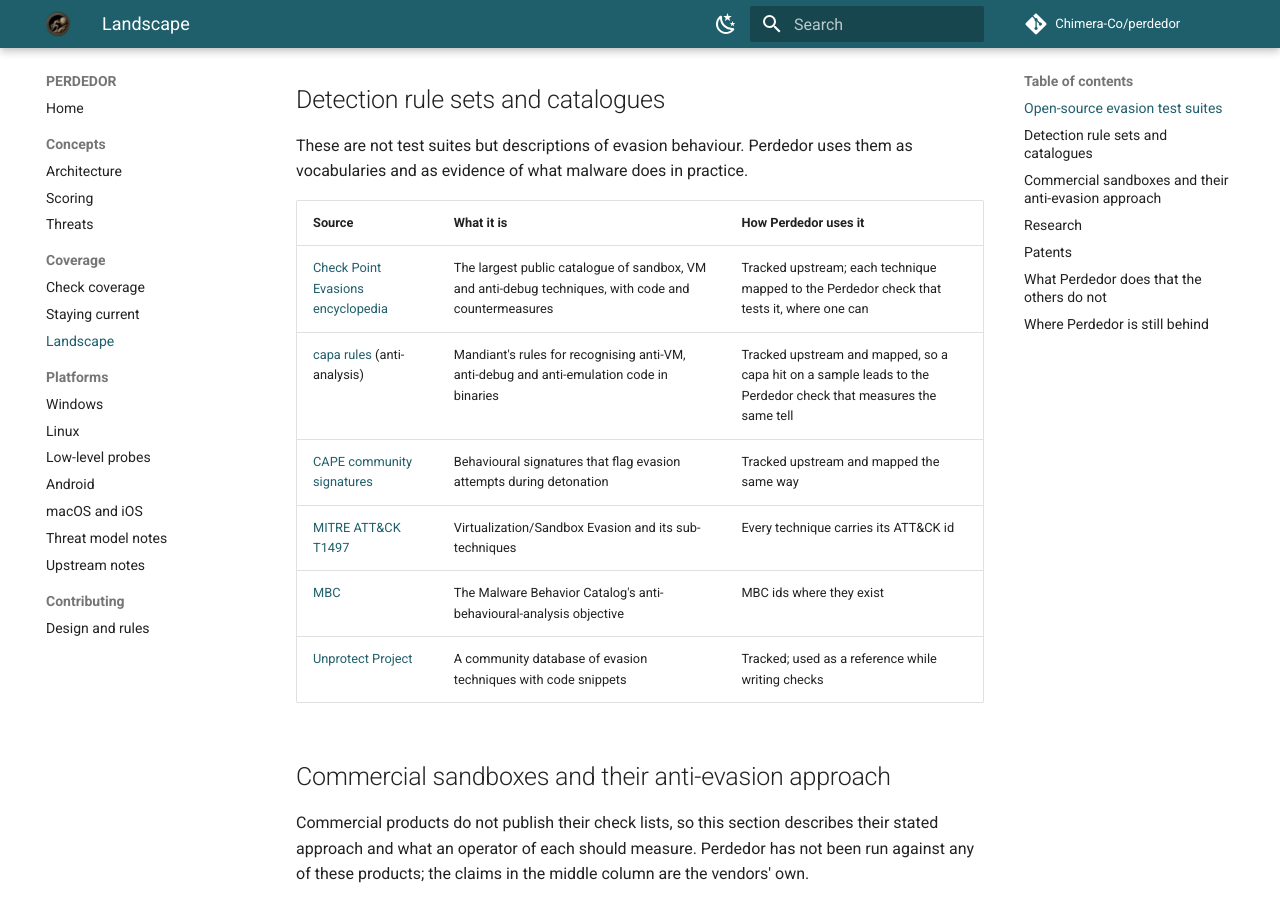
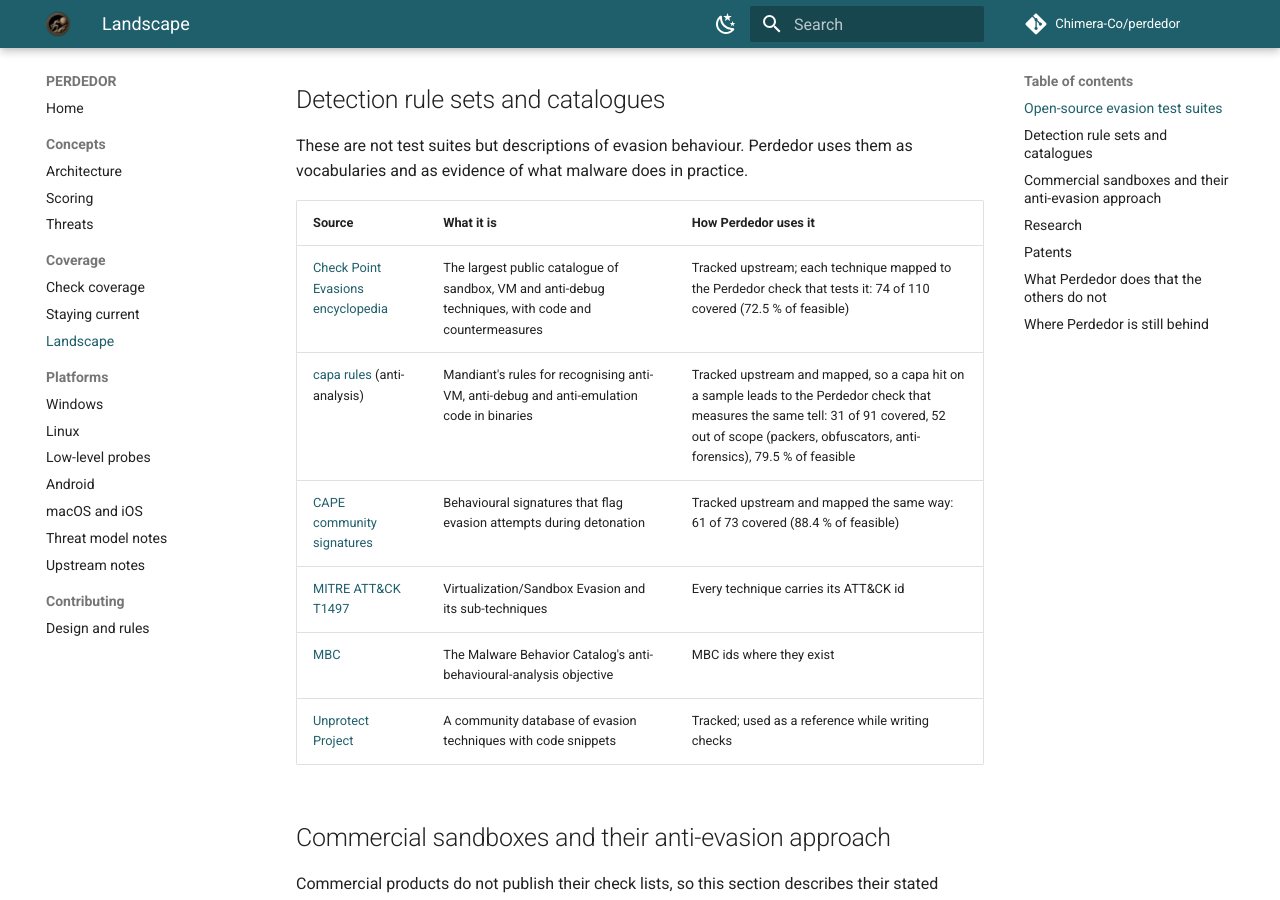
Before and after one commit to Chimera-Co/perdedor, an MkDocs documentation site: the page built from docs/LANDSCAPE.md, in a window 1280 px wide and 900 px high, scrolled down 2077 px. Built offline with MkDocs 1.6.1 and Material for MkDocs 9.7.7, drawn with Linux system fonts in a browser that asks for light colours; comment, search, counter and statistics services are not loaded.

Commit message:
Landscape: state the Check Point, capa and CAPE coverage

```diff
--- a/docs/LANDSCAPE.md
+++ b/docs/LANDSCAPE.md
@@ -52,9 +52,9 @@
 
 | Source | What it is | How Perdedor uses it |
 |---|---|---|
-| [Check Point Evasions encyclopedia](https://evasions.checkpoint.com/) | The largest public catalogue of sandbox, VM and anti-debug techniques, with code and countermeasures | Tracked upstream; each technique mapped to the Perdedor check that tests it, where one can |
-| [capa rules](https://github.com/mandiant/capa-rules) (anti-analysis) | Mandiant's rules for recognising anti-VM, anti-debug and anti-emulation code in binaries | Tracked upstream and mapped, so a capa hit on a sample leads to the Perdedor check that measures the same tell |
-| [CAPE community signatures](https://github.com/CAPESandbox/community) | Behavioural signatures that flag evasion attempts during detonation | Tracked upstream and mapped the same way |
+| [Check Point Evasions encyclopedia](https://evasions.checkpoint.com/) | The largest public catalogue of sandbox, VM and anti-debug techniques, with code and countermeasures | Tracked upstream; each technique mapped to the Perdedor check that tests it: 74 of 110 covered (72.5 % of feasible) |
+| [capa rules](https://github.com/mandiant/capa-rules) (anti-analysis) | Mandiant's rules for recognising anti-VM, anti-debug and anti-emulation code in binaries | Tracked upstream and mapped, so a capa hit on a sample leads to the Perdedor check that measures the same tell: 31 of 91 covered, 52 out of scope (packers, obfuscators, anti-forensics), 79.5 % of feasible |
+| [CAPE community signatures](https://github.com/CAPESandbox/community) | Behavioural signatures that flag evasion attempts during detonation | Tracked upstream and mapped the same way: 61 of 73 covered (88.4 % of feasible) |
 | [MITRE ATT&CK T1497](https://attack.mitre.org/techniques/T1497/) | Virtualization/Sandbox Evasion and its sub-techniques | Every technique carries its ATT&CK id |
 | [MBC](https://github.com/MBCProject/mbc-markdown) | The Malware Behavior Catalog's anti-behavioural-analysis objective | MBC ids where they exist |
 | [Unprotect Project](https://unprotect.it/) | A community database of evasion techniques with code snippets | Tracked; used as a reference while writing checks |
```
